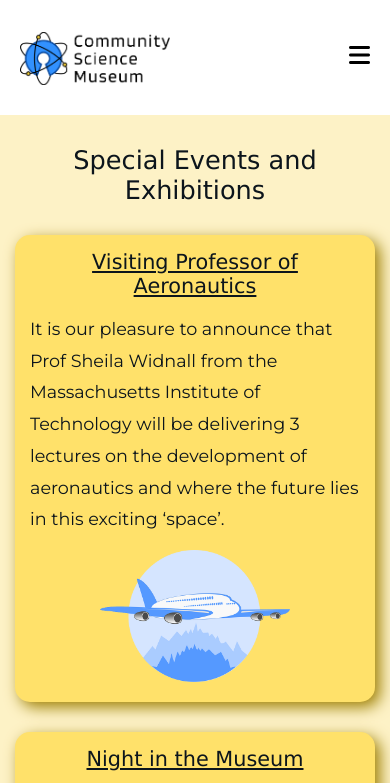
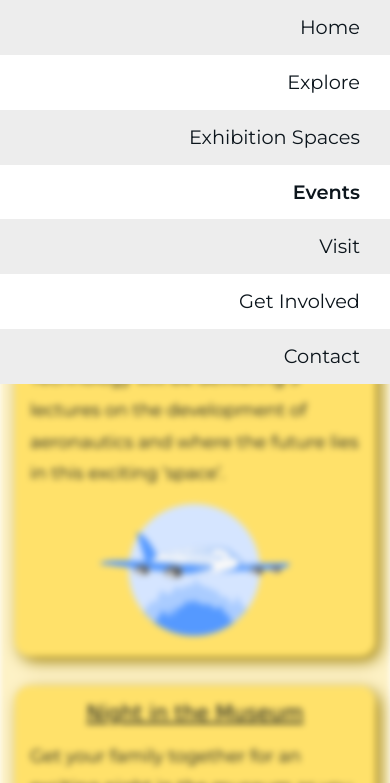
Before and after one commit to Lilleberg/semproj1-portfolio, a plain HTML site: page events.html in a window 390 px wide. Both pictures are taken after a click on the button 359 px from the left and 57 px from the top of the page. Shown: the top 783 px of the page. Drawn offline with Linux system fonts and the light colour scheme; a web font is replaced by a local one.

Commit message:
fixing nav

```diff
--- a/css/imports/global_medium_screen.css
+++ b/css/imports/global_medium_screen.css
@@ -1,4 +1,12 @@
 @media only screen and (max-width: 900px) {
+
+  #hamburger-menu, nav .nav-contact, .logo-smaller {
+    display: block;
+  }
+
+  nav, .bar, .logo-desktop {
+    display: none;
+  }
 
   /*header / nav*/
   header {
@@ -7,36 +15,32 @@
     position: relative;
   }
 
-  .hamb-menu {
+  .logo-smaller {
+    width: 50%;
+    margin: 20px auto;
+  }
+
+  #hamburger-menu {
     border-style: none;
     padding-right: 20px;
   }
 
-  nav, .bar {
-    display: none;
+  .navbar {
+    position: absolute;
+    top: 0;
+    right: 0;
   }
 
-  nav {
-    position: absolute;
-    top: 0;
-  }
-
-  #hamburger-menu, nav .nav-contact {
-    display: block;
+  .fa-bars, .fa-times {
+    margin: 0px 0px 5px 20px;
   }
 
   .fa-bars {
-    margin: 0px 0px 5px 20px;
-    font-size: 1.8em;
+    font-size: 1.8rem;
   }
 
-  header section {
-    grid-template-columns: 1fr;
-    justify-items: center;
-  }
-
-  header img {
-    max-width: 150px;
+  .fa-times {
+    font-size: 2.2rem;
   }
 
   nav ul {
@@ -46,8 +50,9 @@
   }
 
   nav li {
+    text-align: right;
     margin: 0px;
-    padding: 5px 10px;
+    padding: 10px 30px;
   }
 
   nav li:nth-child(odd) {
--- a/css/imports/global_small_screen.css
+++ b/css/imports/global_small_screen.css
@@ -1,6 +1,15 @@
 @media only screen and (max-width: 500px) {
   h1 {
     font-size: 1.6em;
+  }
+
+  .logo-smaller {
+    margin: 10px 10px;
+    width: 300px;
+  }
+
+  .navbar {
+    width: 100%;
   }
 
   /*footer*/
--- a/css/imports/global_styles.css
+++ b/css/imports/global_styles.css
@@ -24,7 +24,15 @@ html {
   scroll-behavior: smooth;
 }
 
-img {
+.hamb-menu, nav .nav-contact, .logo-smaller {
+  display: none;
+}
+
+.logo-desktop {
+  display: block;
+}
+
+main img {
   width: 100%;
   border-radius: 20px;
 }
@@ -36,11 +44,6 @@ header img:first-of-type {
 body * {
   margin: 0px;
   padding: 0px;
-}
-
-.hamb-menu,
-nav .nav-contact {
-  display: none;
 }
 
 .button, .hamb-menu {
@@ -75,7 +78,7 @@ header nav {
   z-index: 10;
 }
 
-header img {
+.logo-desktop {
   max-width: 180px;
   margin: 2rem 0 20px 20px;
 }
--- a/events.html
+++ b/events.html
@@ -21,11 +21,16 @@
 
 <body>
   <header>
-    <a href="index.html"><img src="images/logo.png"
-        alt="Logo for Community Science Museum"></a>
+    <div>
+      <a href="index.html"><img src="images/logo.png"
+          alt="Logo for Community Science Museum" class="logo-desktop"></a>
+      <a href="index.html"><img src="images/logo_smaller_screen.png"
+          alt="Logo for Community Science Museum" class="logo-smaller"></a>
+    </div>
     <button class="hamb-menu" id="hamburger-menu"><i
         class="fas fa-bars"></i></button>
-    <nav>
+
+    <nav class="navbar">
       <ul>
         <li class="nav-home"><a href="index.html">Home</a></li>
         <li class="nav-explore"><a href="explore.html">Explore</a>
@@ -118,6 +123,7 @@
     <p class="copy">Copyright &copy; 2021 Community Science Museum</p>
   </footer>
 
+  <script src="js/global.js"></script>
 </body>
 
 </html>
--- a/js/global.js
+++ b/js/global.js
@@ -1,11 +1,29 @@
 const buttonHambMenu = document.querySelector("#hamburger-menu");
 const nav = document.querySelector(".navbar");
+const blurElements = document.querySelectorAll("main, footer");
 
 buttonHambMenu.onclick = function () {
-  console.log("click");
-  if (nav.style.display === "none") {
-    nav.style.display = "block";
+  if (nav.style.display === "block") {
+    styleElements(nav, "none", 0, "<i class='fas fa-bars'></i>");
   } else {
-    nav.style.display = "none";
+    styleElements(nav, "block", 3, "<i class='fas fa-times'></i>");
   }
 }
+
+function backgroundBlur(blur) {
+  blurElements.forEach(function (elem) {
+    elem.style.filter = `blur(${blur}px)`;
+  });
+}
+
+function styleElements(element, display, blur, icon) {
+  element.style.display = display;
+  buttonHambMenu.innerHTML = icon;
+  backgroundBlur(blur);
+}
+
+document.querySelector("main").onclick = function () {
+  if (nav.style.display === "block") {
+    styleElements(nav, "none", 0, "<i class='fas fa-bars'></i>");
+  }
+}
```
Also changed, not shown: exhibition_spaces.html (+9 -3 lines), explore.html (+9 -3 lines), get_involved.html (+8 -3 lines), index.html (+7 -2 lines), visit.html (+9 -3 lines), images/logo_smaller_screen.png (added).
